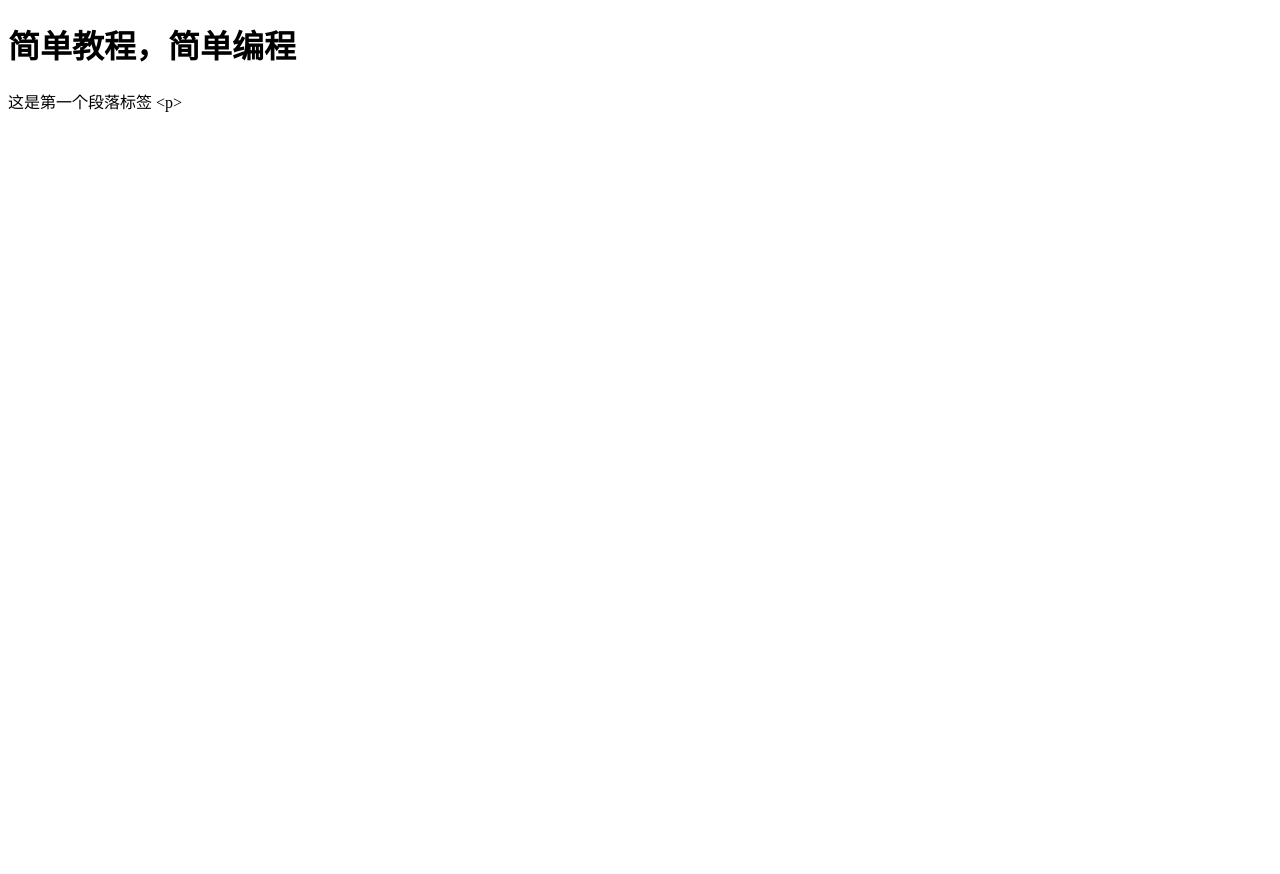
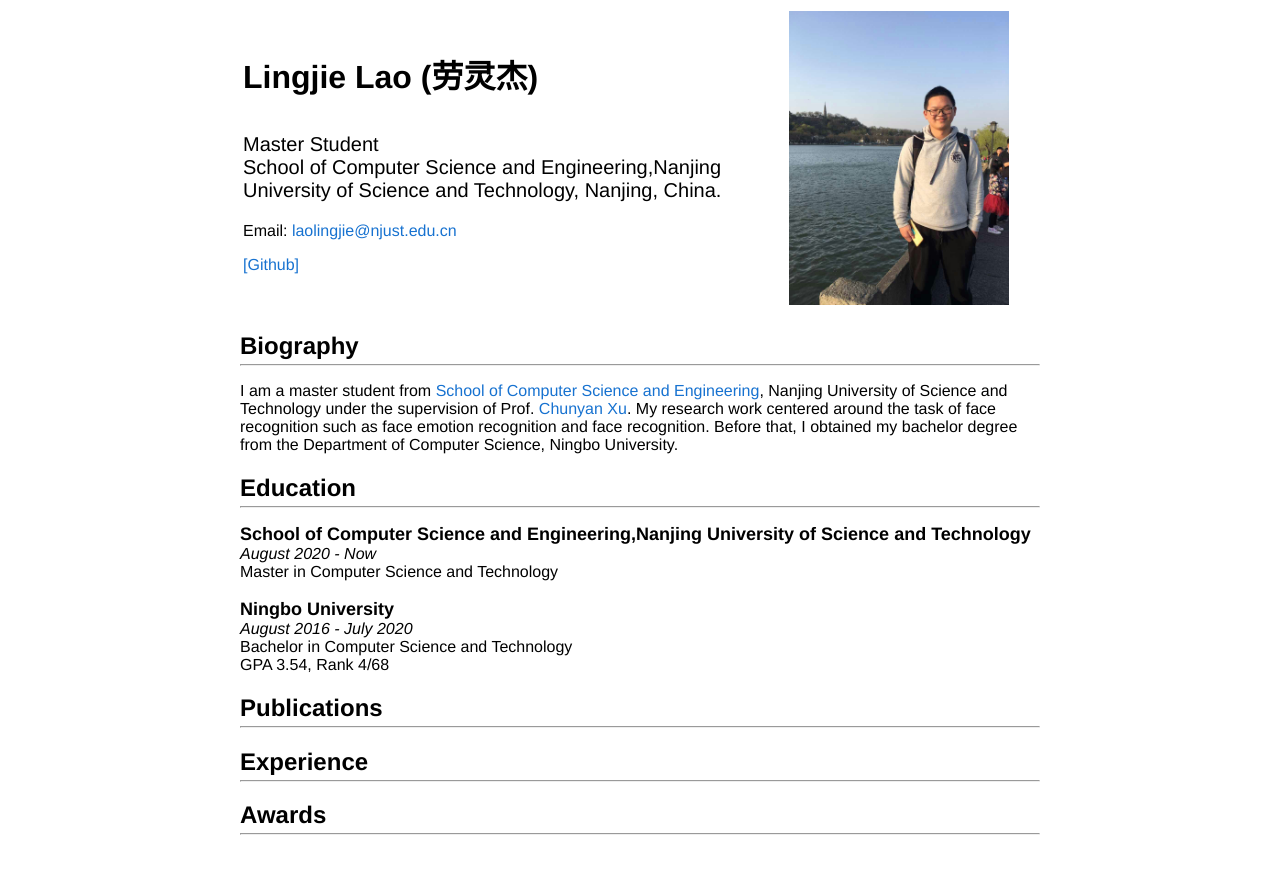
Before and after one commit to lao-ling-jie/lao-ling-jie.github.io, a plain HTML site: page index.html in a window 1280 px wide. Before the commit the page ends 800 px from the top, so only its background shows below. Drawn offline with Linux system fonts and the light colour scheme.

Commit message:
simple presentation

```diff
--- a/index.html
+++ b/index.html
@@ -1,11 +1,146 @@
-<!DOCTYPE html>
+<!doctype html>
 <html>
+
 <head>
-<meta charset="utf-8">
-<title>简单教程(www.twle.cn)</title>
+    <meta charset="utf-8">
+    <meta name="google-site-verification" content="SSjHVyWmhmgx2MqYFKLPKg9LJfgB-RjyW42N5XOiruA" />
+    <meta name="viewport" content="width=device-width">
+    <style type="text/css">
+        .container {
+            zoom: 1;
+            margin-left: auto;
+            margin-right: auto;
+            vertical-align: middle;
+            text-align: left;
+            width: 100%;
+            max-width: 800px;
+        }
+
+        .content {
+            margin-bottom: -10px;
+            display: inline-block;
+            display*: inline;
+            width: 100%;
+        }
+
+        a {
+            color: #1772d0;
+            text-decoration: none;
+            transition: 0.3s all cubic-bezier(0.42, 0, 0.57, 1.96);
+        }
+
+        a:focus,
+        a:hover {
+            color: rgb(252, 76, 122);
+            border-color: rgb(252, 76, 122);
+        }
+
+        * {
+            font-family: "Helvetica Neue", Helvetica, Arial, sans-serif;
+        }
+
+    </style>
+    <title>Lingjie Lao's Homepage</title>
+    <link rel="icon" href="assets/imgs/logo.png">
 </head>
+
 <body>
-    <h1>简单教程，简单编程</h1>
-    <p>这是第一个段落标签 &lt;p&gt; </p>
+    <div class="container">
+        <table width="100%" align="center" border="0">
+            <tr>
+                <td width="65%" valign="middle">
+                    <h1 style="margin-top:20px;margin-bottom:36px;">Lingjie Lao (劳灵杰)</h1>
+                    <p style="font-size:20px; color:#000">
+                        Master Student <br />
+                        School of Computer Science and Engineering,Nanjing University of Science and Technology, Nanjing, China.
+                    </p>
+                    <p>
+                        Email: <a href="laolingjie@njust.edu.cn">laolingjie@njust.edu.cn</a>
+                    </p>
+                    <p>
+                        <!-- <a href="https://scholar.google.com/citations?user=U7i1EFkAAAAJ&hl=en">[Google Scholar]</a>
+                        &nbsp; -->
+                        <a href="https://github.com/lao-ling-jie">[Github]</a>
+                        &nbsp;
+                        <!-- <b>
+                            <font color="red"> Actively looking for PhD position!</font>
+                        </b> -->
+                    </p>
+                </td>
+                <td width="35%" align="center">
+                    <img src="assets/imgs/laolingjie.jpg" width="80%" />
+                </td>
+            </tr>
+        </table>
+
+        <h2 id="Biography">Biography</h2>
+        <hr style="margin-top:-16px;margin-bottom:10px;" />
+
+        <p>
+            I am a master student from <a href="http://cs.njust.edu.cn/">School of Computer Science and Engineering</a>,
+            Nanjing University of Science and Technology under the
+            supervision of Prof. <a href="https://scholar.google.com.hk/citations?user=VM_IRfMAAAAJ&hl=zh-CN&oi=sra">Chunyan Xu</a>. My
+            research work centered around the task of face recognition such as face emotion recognition and face recognition. Before that, I obtained my bachelor degree from the Department of Computer Science, Ningbo University.
+        </p>
+
+        <h2 id="education">Education</h2>
+        <hr style="margin-top:-16px;margin-bottom:10px;" />
+
+        <dl>
+            <!-- <dt>
+                <img align="left" width="80" height="65" hspace="10" src="assets/imgs/ICT-logo.jpg" />
+            </dt> -->
+            <dt>
+                <font size="4"><b>School of Computer Science and Engineering,Nanjing University of Science and Technology</b></font>
+            </dt>
+            <dt>
+                <i>August 2020 - Now</i>
+            </dt>
+            <dt>
+                Master in Computer Science and Technology
+            </dt>
+
+            <br />
+
+            <!-- <dt>
+                <img align="left" width="80" height="80" hspace="10" src="assets/imgs/xdu-logo.jpg" />
+            </dt> -->
+            <dt>
+                <font size="4"><b>Ningbo University</b></font>
+            </dt>
+            <dt>
+                <i>August 2016 - July 2020</i>
+            </dt>
+            <dt>
+                Bachelor in Computer Science and Technology
+            </dt>
+            <dt>
+                GPA 3.54, Rank 4/68
+            </dt>
+        </dl>
+
+        <h2 id="publications">Publications</h2>
+        <hr style="margin-top:-16px;margin-bottom:10px;" />
+
+        <dl>
+
+        </dl>
+
+        <h2 id="experience">Experience</h2>
+        <hr style="margin-top:-16px;margin-bottom:10px;" />
+
+        <dl>
+
+        </dl>
+
+        <h2 id="awards">Awards</h2>
+        <hr style="margin-top:-16px;margin-bottom:10px;" />
+
+
+        <p>
+            <br />
+        </p>
+    </div>
 </body>
+
 </html>
```
Also changed, not shown: assets/imgs/laolingjie.jpg (added), assets/imgs/logo.png (added).
